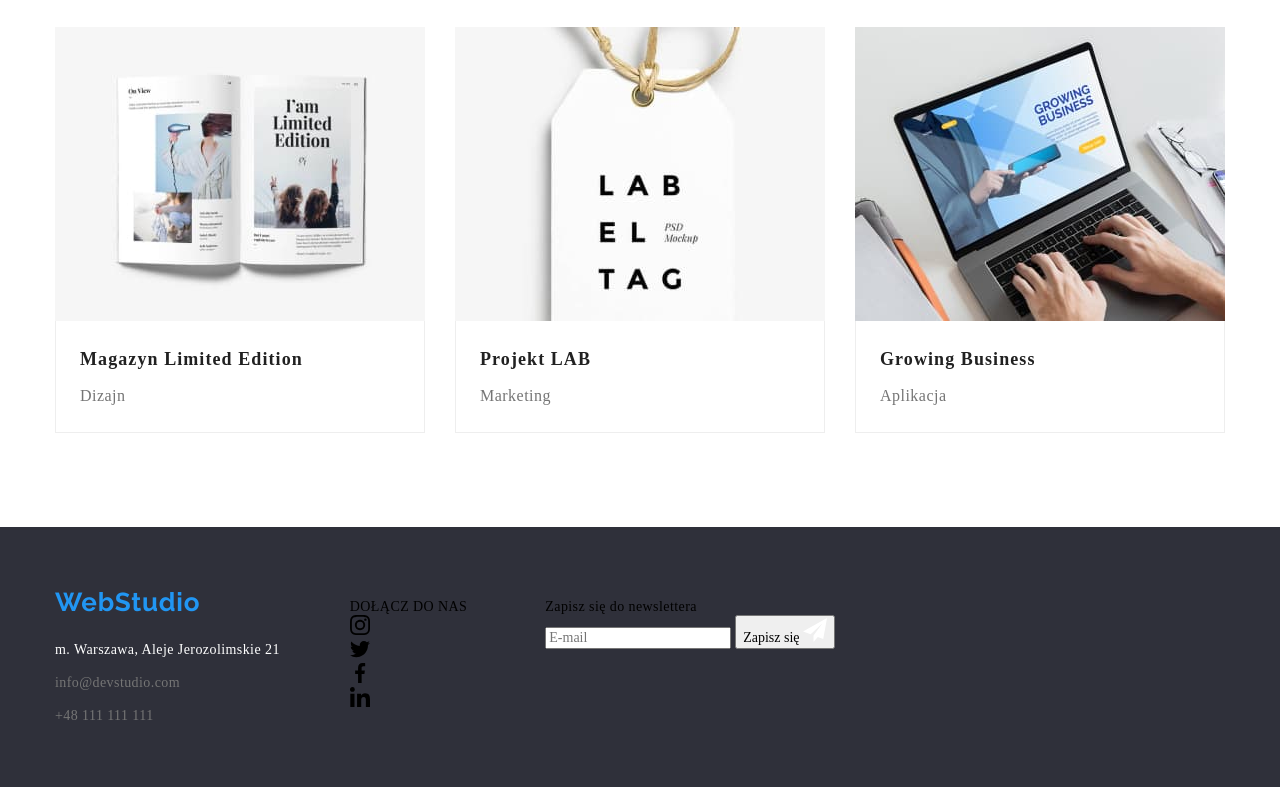
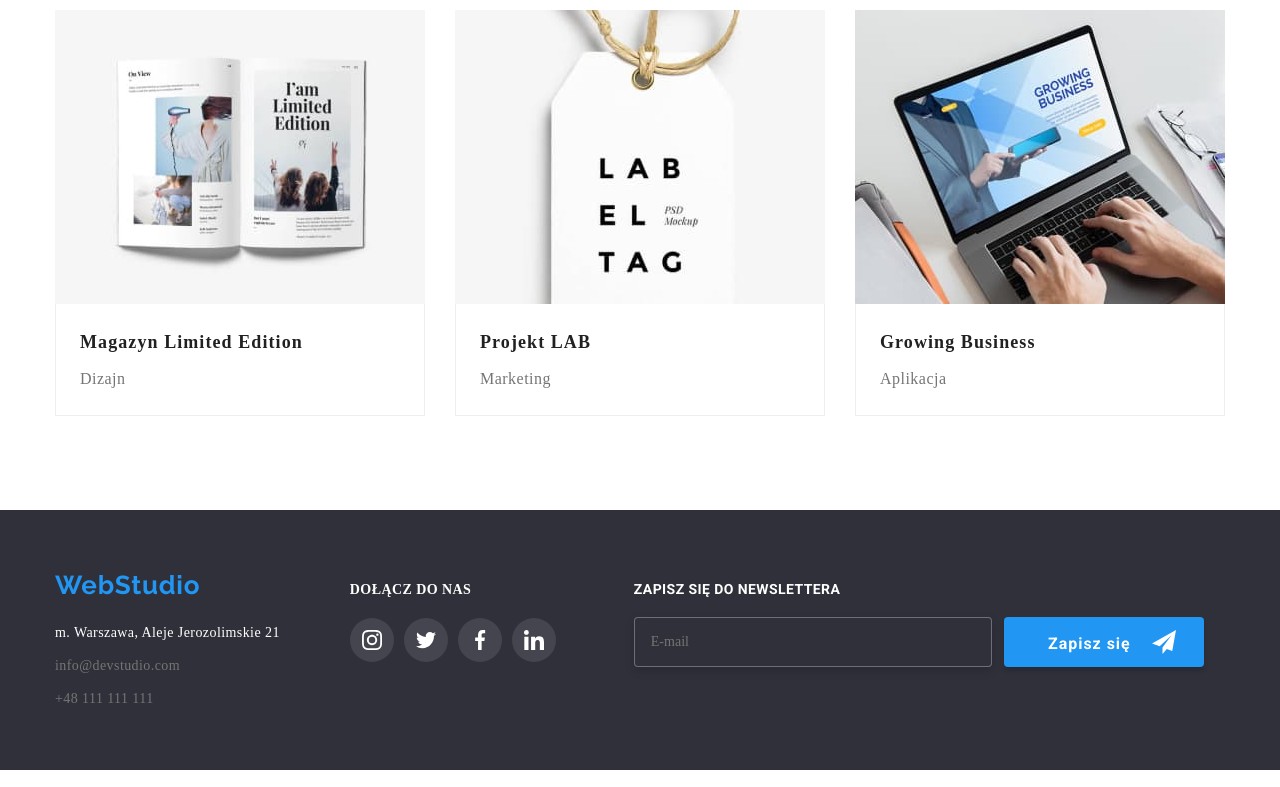
Before and after one commit to Malwina9086/goit-markup-hw-07, a plain HTML site: page portfolio.html in a window 1280 px wide. Shown: the part 1127-1914 px from the top of the page. Drawn offline with nearby package versions, Linux system fonts and the light colour scheme.

Commit message:
git commit -m "feat: footer and button fixed"

```diff
--- a/portfolio.html
+++ b/portfolio.html
@@ -67,21 +67,21 @@
     <main>
        <section class="section">
          <div class="container">
-          <ul class="portfolio-button">
+          <ul class="button">
             <li>
-              <button class="portfolio-button_link" type="button">Wszystkie</button>
+              <button class="button_link" type="button">Wszystkie</button>
             </li>
             <li>
-              <button class="portfolio-button_link" type="button">Strony</button>
+              <button class="button_link" type="button">Strony</button>
             </li>
             <li>
-              <button class="portfolio-button_link" type="button">Aplikacje</button>
+              <button class="button_link" type="button">Aplikacje</button>
             </li>
             <li>
-              <button class="portfolio-button_link" type="button">Dizajn</button>
+              <button class="button_link" type="button">Dizajn</button>
             </li>
             <li>
-              <button class="portfolio-button_link" type="button">Marketing</button>
+              <button class="button_link" type="button">Marketing</button>
             </li>
           </ul>
 
@@ -319,7 +319,7 @@
       <div class="container footer-page">
         <div>
         <a href="./index.html" class="footer-page_logo"
-          >Web<span class="footrer-page_highlight">Studio</span></a
+          >Web<span class="footrer-page_studio">Studio</span></a
         >
         <address class="footer-page_address">
           <ul>
@@ -344,13 +344,13 @@
         </address>
         </div>
 
-   <div class="footer-page_wrapper">
-            <p class="footer-page_paragraph">DOŁĄCZ DO NAS</p>
-            <ul class="footer-page_media">
+   <div class="join">
+            <p class="join_paragraph">DOŁĄCZ DO NAS</p>
+            <ul class="join_media">
               <li>
-                <a href="#" class="footer-page_item">
+                <a href="#" class="join_item">
                 <svg
-                class="footer-page_icon"
+                class="join_icon"
                 width="20px"
                 height="20px">
                   <use href="./images/icons.svg/icons.index.svg#icon-instagram-2"></use>
@@ -358,9 +358,9 @@
                 </a>
               </li>
               <li>
-                <a href="#" class="footer-page_item">
+                <a href="#" class="join_item">
                 <svg
-                class="footer-page_icon"
+                class="join_icon"
                 width="20px"
                 height="20px">
                   <use href="./images/icons.svg/icons.index.svg#icon-twitter-1"></use>
@@ -368,9 +368,9 @@
                 </a>
               </li>
               <li>
-                <a href="#" class="footer-page_item">
+                <a href="#" class="join_item">
                 <svg
-                class="footer-page_icon"
+                class="join_icon"
                 width="20px"
                 height="20px">
                   <use href="./images/icons.svg/icons.index.svg#icon-facebook-1"></use>
@@ -378,9 +378,9 @@
                 </a>
               </li>
               <li>
-                <a href="#" class="footer-page_item">
+                <a href="#" class="join_item">
                 <svg
-                class="footer-page_icon"
+                class="join_icon"
                 width="20px"
                 height="20px">
                   <use href="./images/icons.svg/icons.index.svg#icon-linkedin-1"></use>
@@ -389,18 +389,18 @@
               </li>
             </ul>
         </div>
-         <div class="footer-page_newsletter">
+         <div class="newsletter">
       <form name="newsletter">
-        <label class="footer-page_newsletter--label" for="newsletter-email">Zapisz się do newslettera</label>
-         <div class="footer-page_newsletter--block">
-        <input class="footer-page_newsletter--input"
+        <label class="newsletter_label" for="newsletter-email">Zapisz się do newslettera</label>
+         <div class="newsletter_block">
+        <input class="newsletter_input"
                type="email"
                name="newsletter-email"
                id="newsletter-email"
                placeholder="E-mail">
-        <button class="footer-page_newsletter--button" type="submit">
+        <button class="newsletter_button" type="submit">
           Zapisz się
-          <svg  class="footer-page_newsletter--icon" width="24px" height="24px">
+          <svg  class="newsletter_icon" width="24px" height="24px">
             <use href="./images/icons.svg/icons-form.svg#icon-send"></use>icon-send
           </svg>
         </button>
--- a/sass/components/_footer.scss
+++ b/sass/components/_footer.scss
@@ -1,6 +1,6 @@
-.footer {
-  background: #2f303a;
-  padding: 60px 0;
+.section {
+  padding-top: 94px;
+  padding-bottom: 94px;
 }
 
 .container {
@@ -21,8 +21,8 @@
     font-weight: 700;
     letter-spacing: 0.03em;
   }
-  &_highlight {
-    color: #ffffff;
+  &_studio {
+    color: #fff;
   }
 
   &_address {
@@ -61,7 +61,7 @@
     color: #2196f3;
   }
 
-  &_wrapper {
+  .join {
     margin-left: 70px;
 
     &_paragraph {
@@ -101,10 +101,10 @@
     }
   }
 
-  &_newsletter {
+  .newsletter {
     margin-left: 78px;
 
-    &_newsletter--label {
+    &_label {
       display: flex;
       font-family: "Roboto";
       font-style: normal;
@@ -117,12 +117,12 @@
       margin-bottom: 20px;
     }
 
-    &_newsletter--block {
+    &_block {
       display: flex;
       gap: 12px;
     }
 
-    &_newsletter--input {
+    &_input {
       width: 358px;
       height: 50px;
       border: 1px solid rgba(255, 255, 255, 0.3);
@@ -133,11 +133,11 @@
       transition: background-color 250ms cubic-bezier(0.4, 0, 0.2, 1);
     }
 
-    &_newsletter--input:focus {
+    &_input:focus {
       background-color: #ffffff;
     }
 
-    &_newsletter--button {
+    &_button {
       position: relative;
       width: 200px;
       height: 50px;
@@ -157,7 +157,7 @@
       cursor: pointer;
     }
 
-    &_newsletter--icon {
+    &_icon {
       position: relative;
       top: 5px;
       left: 16px;
--- a/sass/components/_lorem.scss
+++ b/sass/components/_lorem.scss
@@ -1,11 +1,6 @@
 .lorem {
   display: flex;
   gap: 30px;
-
-  .section {
-    padding-top: 94px;
-    padding-bottom: 94px;
-  }
 
   .container {
     width: 1200px;
--- a/sass/components/_our-clients.scss
+++ b/sass/components/_our-clients.scss
@@ -30,7 +30,7 @@
     align-items: center;
     border: 1px solid currentColor;
     border-radius: 4px;
-    color: #afb168;
+    color: #afb1b8;
     transition: color 250ms cubic-bezier(0.4, 0, 0.2, 1);
   }
 
--- a/sass/components/_our-job.scss
+++ b/sass/components/_our-job.scss
@@ -1,8 +1,3 @@
-.section {
-  padding-top: 94px;
-  padding-bottom: 94px;
-}
-
 .container {
   width: 1200px;
   margin: 0 auto;
--- a/sass/components/_portfolio-button.scss
+++ b/sass/components/_portfolio-button.scss
@@ -1,15 +1,4 @@
-.section {
-  padding-top: 94px;
-  padding-bottom: 94px;
-}
-
-.container {
-  width: 1200px;
-  margin: 0 auto;
-  padding: 0 15px;
-}
-
-.portfoilio-button {
+.button {
   display: flex;
   justify-content: center;
   margin-bottom: 56px;
```
Also changed, not shown: index.html (+20 -20 lines), css/main.min.css, 1 other file.
